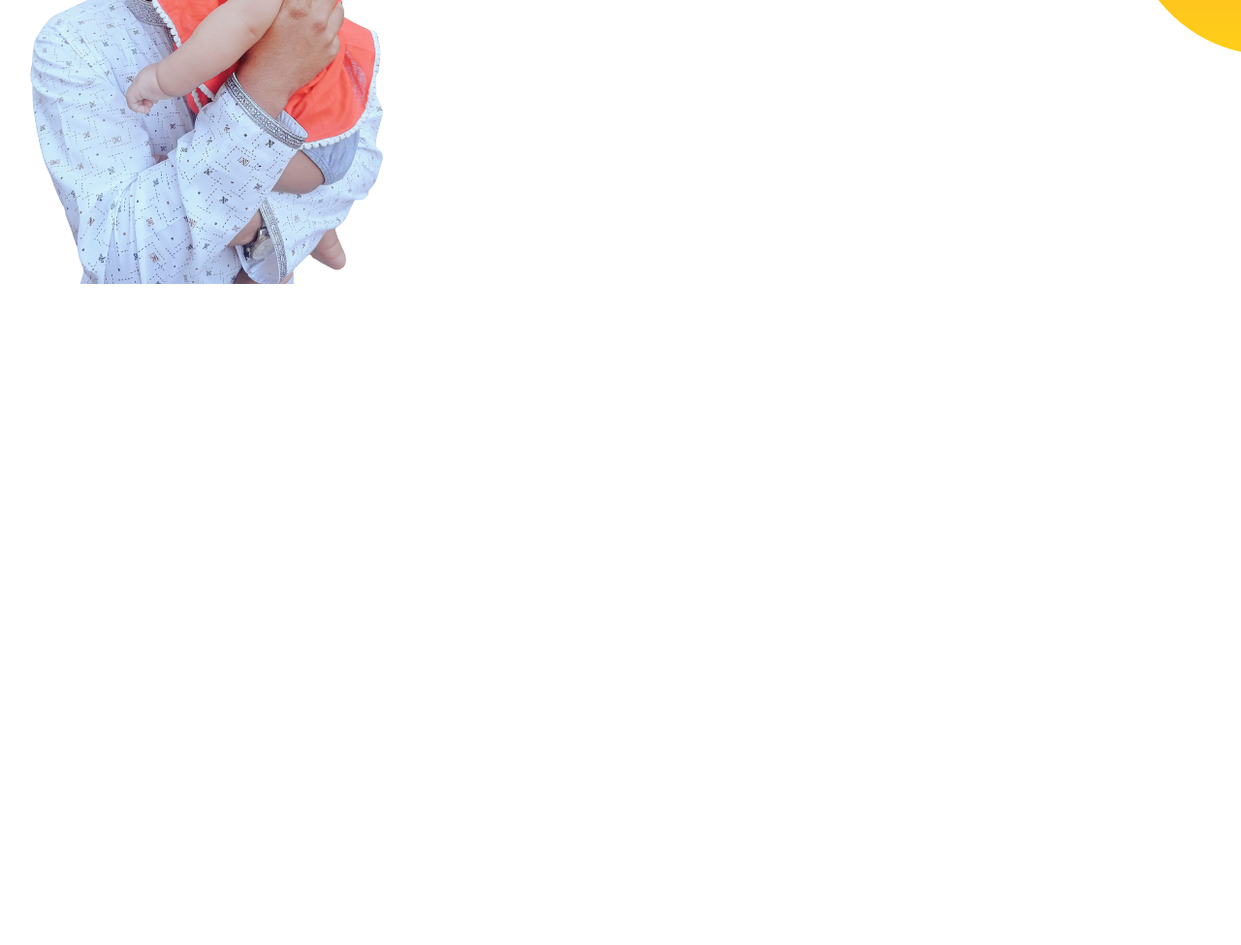
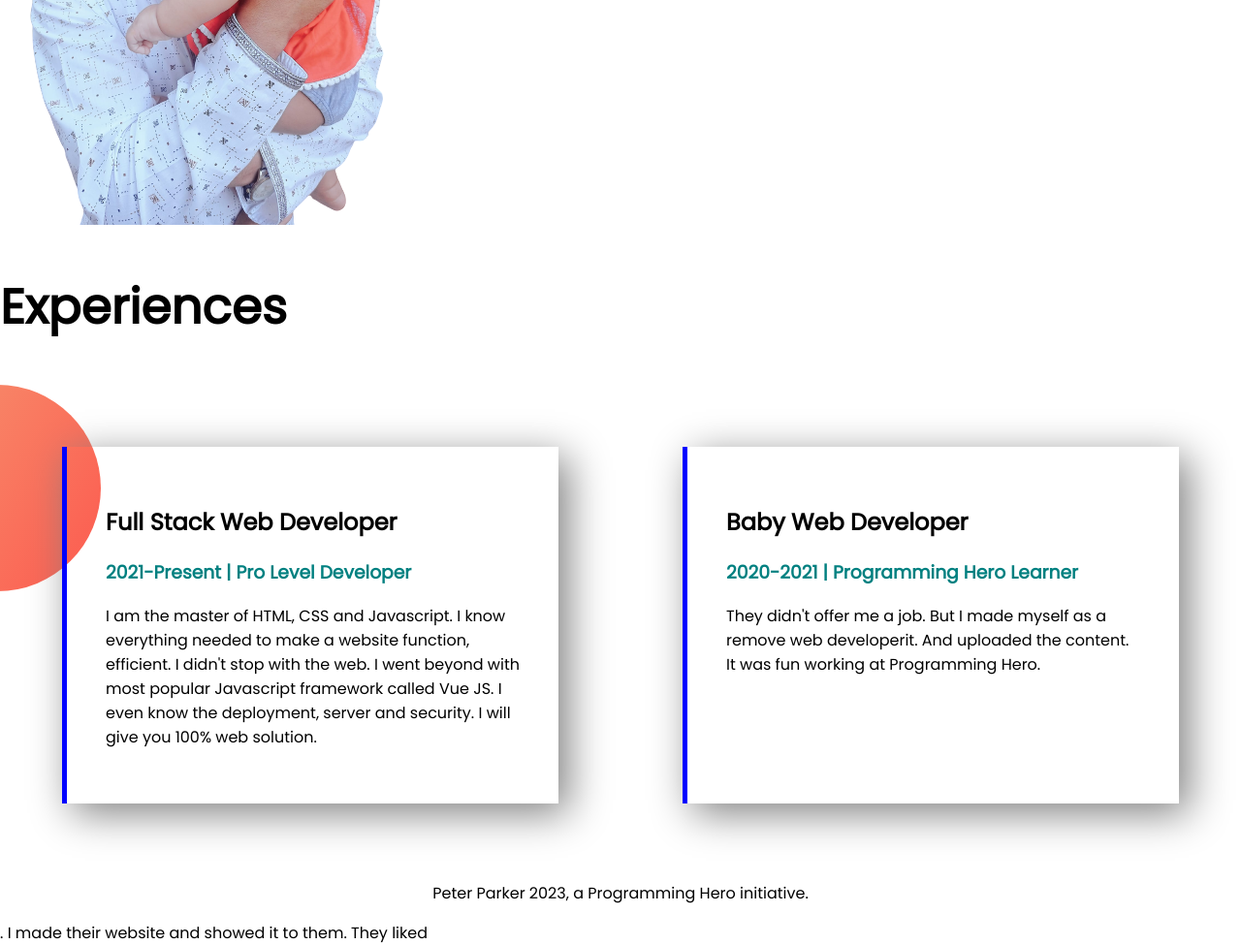
Before and after one commit to Arif-web1/my-first-portfolio-website, a plain HTML site: page index.html in a window 1280 px wide. Shown: the part 995-1970 px from the top of the page at 97% size. Before the commit the page ends 1295 px from the top, so only its background shows below. Drawn offline with Linux system fonts and the light colour scheme.

Commit message:
complete

```diff
--- a/index.html
+++ b/index.html
@@ -8,12 +8,13 @@
     <link rel="preconnect" href="https://fonts.googleapis.com">
 <link rel="preconnect" href="https://fonts.gstatic.com" crossorigin>
 <link href="https://fonts.googleapis.com/css2?family=Poppins&display=swap" rel="stylesheet">
+ <link rel="shortcut icon" href="271056299_1426749567739562_906105500603838334_n-removebg-preview (1).png" type="image/x-icon">
     <link rel="stylesheet" href="style.css">
 </head>
 <body>
    <section class="peralal">
    <div class="half">
-    <h1>welcome to</h1>
+    <h1 class="big">welcome to</h1>
     <h1> <span class="blue">MD ARIF HOSSEN ARIF</span> Web world </h1>
     <h2>A WEB DEVELOPER</h2>
     <p>Hi, This is Arif Hossen Arif.I am a web developer.I want to be a great developer,for this reason i am now learning html,css ,java e.t.c.My best friend yeasir arafat help me in this case.he is now job a private company,but my dream is growing fluently,I want to being a big frilencer.Hope that all the you all will pray for me.</p>
@@ -28,10 +29,28 @@
     <img src="279960305_1512183459196172_612118326723753439_n-removebg-preview.png" alt="">
 </div>
 <div class="twin">
-    <h1>Dream</h1>
+    <h1 class="big">Dream</h1>
     <p>I already learned the basic HTML and CSS. I can build any simple website. I can even teach my grandma how to make simple website. My goal is to build 3 websites and learn advanced topics</p>
-   <a class="lin" target="_blank" href="https://www.facebook.com/arifhossena406">Download Resume</a>
+   <a class="lin
+" target="_blank" href="https://www.facebook.com/arifhossena406">Download Resume</a>
 </div>
    </section>
+   <section class="last">
+   <h1 class="big">Experiences</h1>
+   <div class="container">
+    <div class="div">
+        <h1>Full Stack Web Developer</h1>
+        <h3>2021-Present | Pro Level Developer</h3>
+        <p>I am the master of HTML, CSS and Javascript. I know everything needed to make a website function, efficient. I didn't stop with the web. I went beyond with most popular Javascript framework called Vue JS. I even know the deployment, server and security. I will give you 100% web solution.</p>
+    </div>
+    <div class="div">
+        <h1>Baby Web Developer</h>
+        <h3>2020-2021 | Programming Hero Learner</h3>
+        <p>They didn't offer me a job. But I made myself as a remove web developerit. And uploaded the content. It was fun working at Programming Hero.</p>
+
+    </div></div>
+
+   </section>
+   <p id="center"> Peter Parker 2023, a Programming Hero initiative.</p>
 </body>
-</html>
+</html>. I made their website and showed it to them. They liked
--- a/style.css
+++ b/style.css
@@ -1,7 +1,8 @@
-body{font-family: 'Poppins', sans-seri;
+body{font-family: 'Poppins', sans-serif;
 margin: 0%;}
+
 .blue{color:orange;}
-h1{font-size: 50px;}
+.big{font-size: 50px;}
 .peralal{display: flex;
 background-image: url(images/top-banner.png);
 background-repeat: no-repeat;
@@ -21,3 +22,17 @@ background-position: right;}
 .lin{background-image: linear-gradient(orange,tomato);
 text-decoration: none;
 padding:10px 20px; ;}
+
+.container{display: flex;
+; background: url(images/exp-bg.png);
+background-repeat: no-repeat;
+}
+h3{color: teal;}
+
+.div{width: 40%;
+    margin: 5%;
+    box-shadow: 10px 10px 40px grey;
+    padding: 40px;
+    border-left: 5px solid blue;
+     }
+     #center{text-align: center;}
```
